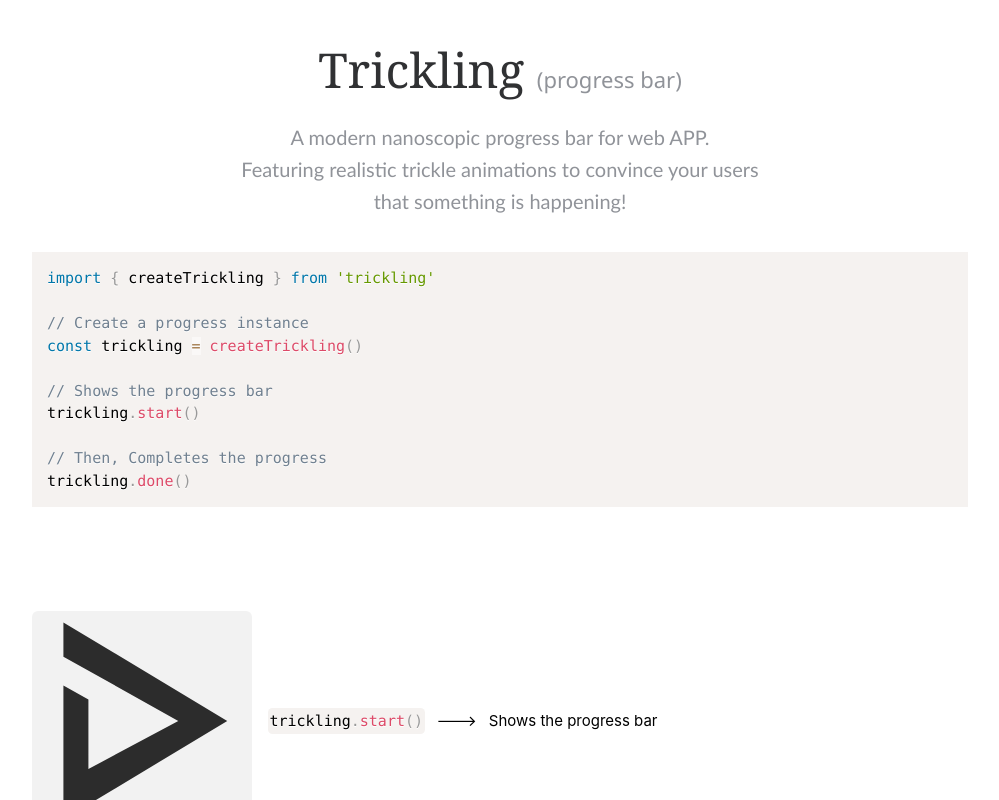
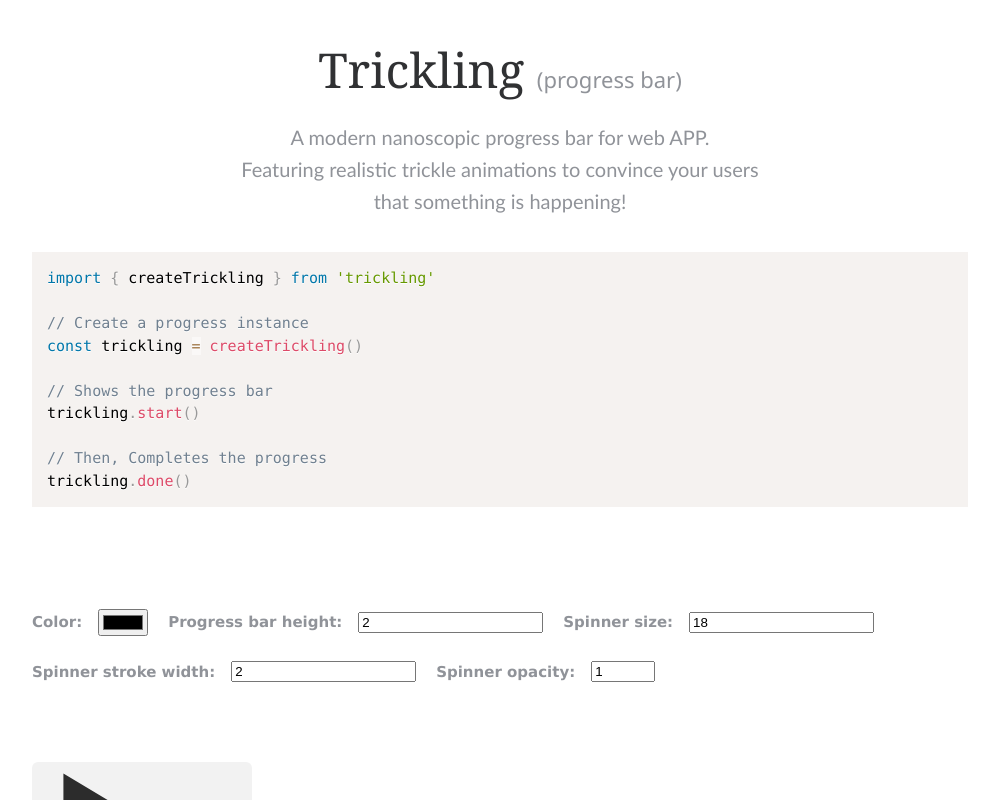
Before and after one commit to yisibell/trickling, a Vue app: page / in a window 1280 px wide. Shown: the top 800 px of the page, without its empty margins (140-1139 px from the left). Built offline with nearby package versions, Linux system fonts and the light colour scheme.

Commit message:
feat: upgrade code and update example

```diff
--- a/lib/index.d.ts
+++ b/lib/index.d.ts
@@ -49,6 +49,8 @@ interface TricklingInstance {
   setPercent: (value: number | null) => void
   getPercent: () => number | null
   setStyleVars: (target: HTMLElement) => void
+  getAppendToElement: () => HTMLElement
+  getBarElement: (target: HTMLElement) => HTMLElement
 }
 
 type CreateTrickling = (opts?: TricklingOptions) => TricklingInstance
--- /dev/null
+++ b/src/lib/CONSTANTS.ts
@@ -0,0 +1,15 @@
+export enum CONSTANTS {
+  wrapperSelectorId = 'trickling',
+  customParentClassName = 'trickling-custom-parent',
+  busyFlagClassName = 'trickling-busy',
+  template = `
+  <div class="bar" role="bar">
+    <div class="peg"></div>
+  </div>
+  <div class="spinner" role="spinner">
+    <div class="spinner-icon"></div>
+  </div>`,
+
+  barSelector = '[role="bar"]',
+  spinnerSelector = '[role="spinner"]',
+}
--- /dev/null
+++ b/src/lib/ERRORS.ts
@@ -0,0 +1,4 @@
+export enum ERRORS {
+  queryBarElementError = `[Trickling]: Can not find 'barSelector' element!`,
+  queryAppendToElementError = `[Trickling]: Can not find 'options.appendTo' element!`,
+}
--- a/src/lib/styles/main.scss
+++ b/src/lib/styles/main.scss
@@ -56,6 +56,11 @@
   position: relative;
 
   #trickling {
+    width: 100%;
+    position: absolute;
+    left: 0;
+    top: 0;
+
     .spinner, .bar {
       position: absolute;
     }
--- a/src/lib/trickling.ts
+++ b/src/lib/trickling.ts
@@ -2,25 +2,12 @@ import type { TricklingOptions, TricklingInstance } from './interfaces/core'
 import { clamp, toBarPerc } from './utils'
 import { queue } from './queue'
 import { css, removeClass, removeElement, addClass } from './dom'
+import { CONSTANTS } from './CONSTANTS'
+import { ERRORS } from './ERRORS'
 
 class Trickling implements TricklingInstance {
   static instance?: Trickling
   static progressOffsetWidth = 0
-
-  template = `
-    <div class="bar" role="bar">
-      <div class="peg"></div>
-    </div>
-    <div class="spinner" role="spinner">
-      <div class="spinner-icon"></div>
-    </div>`
-
-  barSelector = '[role="bar"]'
-  spinnerSelector = '[role="spinner"]'
-
-  busyFlagClassName = 'trickling-busy'
-
-  customParentClassName = 'trickling-custom-parent'
 
   status: number | null = null
 
@@ -28,10 +15,11 @@ class Trickling implements TricklingInstance {
 
   options: Required<TricklingOptions> = {
     speed: 200,
-    wrapperSelectorId: 'trickling',
+    easing: 'ease',
     appendTo: 'body',
+    customWrapperClassName: '',
     minimum: 0.08,
-    easing: 'ease',
+    maximum: 0.994,
     showSpinner: true,
     trickleSpeed: 1000,
     trickle: true,
@@ -47,7 +35,12 @@ class Trickling implements TricklingInstance {
     this.setPercent(null)
   }
 
-  setStyleVars(target: HTMLElement) {
+  setOptions(opts: TricklingOptions) {
+    this.options = Object.assign(this.options, opts)
+    return this
+  }
+
+  setCSSVars(target: HTMLElement) {
     css(target, {
       '--trickling-color': this.options.color,
       '--trickling-progress-bar-height': this.options.progressBarHeight,
@@ -57,21 +50,28 @@ class Trickling implements TricklingInstance {
     })
   }
 
+  getWrapperElement() {
+    return document.getElementById(CONSTANTS.wrapperSelectorId)
+  }
+
   render(fromStart?: boolean): HTMLElement {
-    if (this.isRendered())
-      return document.getElementById(
-        this.options.wrapperSelectorId
-      ) as HTMLElement
+    if (this.isRendered()) {
+      return this.getWrapperElement() as HTMLElement
+    }
 
-    addClass(document.documentElement, this.busyFlagClassName)
+    addClass(document.documentElement, CONSTANTS.busyFlagClassName)
 
     const tricklingElement = document.createElement('div')
 
-    tricklingElement.id = this.options.wrapperSelectorId
+    tricklingElement.id = CONSTANTS.wrapperSelectorId
 
-    tricklingElement.innerHTML = this.template
+    tricklingElement.innerHTML = CONSTANTS.template
 
-    this.setStyleVars(tricklingElement)
+    if (this.options.customWrapperClassName) {
+      addClass(tricklingElement, this.options.customWrapperClassName)
+    }
+
+    this.setCSSVars(tricklingElement)
 
     const bar = this.getBarElement(tricklingElement)
     const perc = fromStart ? '-100' : toBarPerc(this.getPercent() || 0)
@@ -83,12 +83,12 @@ class Trickling implements TricklingInstance {
     })
 
     if (!this.options.showSpinner) {
-      const spinner = tricklingElement.querySelector(this.spinnerSelector)
+      const spinner = tricklingElement.querySelector(CONSTANTS.spinnerSelector)
       spinner && removeElement(spinner as HTMLElement)
     }
 
     if (parentElement != document.body) {
-      addClass(parentElement, this.customParentClassName)
+      addClass(parentElement, CONSTANTS.customParentClassName)
     }
 
     if (parentElement) {
@@ -170,7 +170,7 @@ class Trickling implements TricklingInstance {
         }
       }
 
-      currentStatus = clamp(currentStatus + amount, 0, 0.994)
+      currentStatus = clamp(currentStatus + amount, 0, this.options.maximum)
 
       return this.set(currentStatus)
     }
@@ -203,19 +203,19 @@ class Trickling implements TricklingInstance {
   }
 
   remove() {
-    removeClass(document.documentElement, this.busyFlagClassName)
+    removeClass(document.documentElement, CONSTANTS.busyFlagClassName)
     const parent = this.getAppendToElement()
 
-    removeClass(parent as HTMLElement, this.customParentClassName)
+    removeClass(parent as HTMLElement, CONSTANTS.customParentClassName)
 
-    const progress = document.getElementById(this.options.wrapperSelectorId)
+    const progress = this.getWrapperElement()
     progress && removeElement(progress)
   }
 
   getBarElement(target: HTMLElement) {
-    const el = target.querySelector(this.barSelector) as HTMLElement
+    const el = target.querySelector(CONSTANTS.barSelector) as HTMLElement
     if (!el) {
-      throw new Error(`[Trickling]: Can not find 'barSelector' element!`)
+      throw new Error(ERRORS.queryBarElementError)
     }
 
     return el
@@ -228,7 +228,7 @@ class Trickling implements TricklingInstance {
         : this.options.appendTo
 
     if (!el) {
-      throw new Error(`[Trickling]: Can not find 'options.appendTo' element!`)
+      throw new Error(ERRORS.queryAppendToElementError)
     }
 
     return el
@@ -243,7 +243,7 @@ class Trickling implements TricklingInstance {
   }
 
   isRendered() {
-    return !!document.getElementById(this.options.wrapperSelectorId)
+    return !!this.getWrapperElement()
   }
 
   isStarted() {
--- a/src/router/index.ts
+++ b/src/router/index.ts
@@ -1,5 +1,5 @@
 import { createRouter, createWebHistory } from 'vue-router'
-import HomeView from '../views/HomeView.vue'
+import HomeView from '@/views/HomeView/index.vue'
 
 const router = createRouter({
   history: createWebHistory(import.meta.env.BASE_URL),
--- a/src/views/HomeView.vue
+++ b/src/views/HomeView/index.vue
@@ -13,6 +13,66 @@
 
         <div class="demo-header__basic-usage">
           <pre class="language-js"><code>{{ initDemoRaw }}</code></pre>
+        </div>
+      </div>
+
+      <div class="demo-options">
+        <div class="demo-options-item">
+          <label class="demo-options-item__label" for="">Color: </label>
+          <input
+            v-model="form.color"
+            class="demo-options-item__control"
+            type="color"
+            @change="handleOptionsChange"
+          />
+        </div>
+        <div class="demo-options-item">
+          <label class="demo-options-item__label" for="">
+            Progress bar height:
+          </label>
+          <input
+            v-model="form.progressBarHeight"
+            class="demo-options-item__control"
+            type="number"
+            :min="1"
+            @change="handleOptionsChange"
+          />
+        </div>
+        <div class="demo-options-item">
+          <label class="demo-options-item__label" for=""> Spinner size: </label>
+          <input
+            v-model="form.spinnerSize"
+            class="demo-options-item__control"
+            type="number"
+            :min="1"
+            @change="handleOptionsChange"
+          />
+        </div>
+        <div class="demo-options-item">
+          <label class="demo-options-item__label" for="">
+            Spinner stroke width:
+          </label>
+          <input
+            v-model="form.spinnerStrokeWidth"
+            class="demo-options-item__control"
+            type="number"
+            :min="1"
+            @change="handleOptionsChange"
+          />
+        </div>
+        <div class="demo-options-item">
+          <label class="demo-options-item__label" for="">
+            Spinner opacity:
+          </label>
+          <input
+            v-model="form.spinnerOpacity"
+            class="demo-options-item__control"
+            type="number"
+            :max="1"
+            :min="0"
+            :step="0.1"
+            @change="handleOptionsChange"
+          />
         </div>
       </div>
 
@@ -60,13 +120,31 @@
 <script lang="ts" setup>
 import 'prismjs'
 
+import { ref } from 'vue'
+import type { TricklingOptions } from '@/lib/interfaces/core'
 import { createTrickling } from '@/lib/main'
 import PlayIcon from '@/icons/play.svg?component'
 import initDemoRaw from '@/demo/init?raw'
 
-const trickling = createTrickling({
-  color: '#409EFF',
+const trickling = createTrickling()
+
+const form = ref<TricklingOptions>({
+  color: '#29d',
+  progressBarHeight: '2',
+  spinnerOpacity: 1,
+  spinnerSize: '18',
+  spinnerStrokeWidth: '2',
 })
+
+const handleOptionsChange = () => {
+  trickling.setOptions({
+    color: form.value.color,
+    progressBarHeight: `${form.value.progressBarHeight}px`,
+    spinnerOpacity: form.value.spinnerOpacity,
+    spinnerSize: `${form.value.spinnerSize}px`,
+    spinnerStrokeWidth: `${form.value.spinnerStrokeWidth}px`,
+  })
+}
 
 const handleStart = () => {
   trickling.start()
@@ -85,6 +163,13 @@ const handleDone = () => {
 }
 </script>
 
+<script lang="ts">
+import { defineComponent } from 'vue'
+export default defineComponent({
+  name: 'HomeView',
+})
+</script>
+
 <style lang="scss" scoped>
 .home {
   display: flex;
@@ -96,12 +181,31 @@ const handleDone = () => {
   font-weight: normal;
 }
 
-.gap-arrow {
-  padding: 0 12px;
+.demo-options {
+  padding: 16px 0;
+  margin-bottom: 50px;
+  display: flex;
+  align-items: center;
+  flex-wrap: wrap;
+}
+
+.demo-options-item {
+  display: flex;
+  align-items: center;
+  margin-right: 20px;
+  padding: 12px 0;
+
+  &__label {
+    margin-right: 16px;
+    color: #909399;
+    font-weight: bold;
+    font-family: 'Lucida Sans', 'Lucida Sans Regular', 'Lucida Grande',
+      'Lucida Sans Unicode', Geneva, Verdana, sans-serif;
+  }
 }
 
 .demo-header {
-  margin-bottom: 80px;
+  margin-bottom: 50px;
 
   &__title {
     text-align: center;
@@ -152,4 +256,8 @@ const handleDone = () => {
     }
   }
 }
+
+.gap-arrow {
+  padding: 0 12px;
+}
 </style>
```
Also changed, not shown: lib/trickling.umd.cjs (+2 -2 lines), src/lib/interfaces/core.ts (+6 -8 lines), lib/trickling.js, 1 other file (tests, documents, lock files or other folders).
